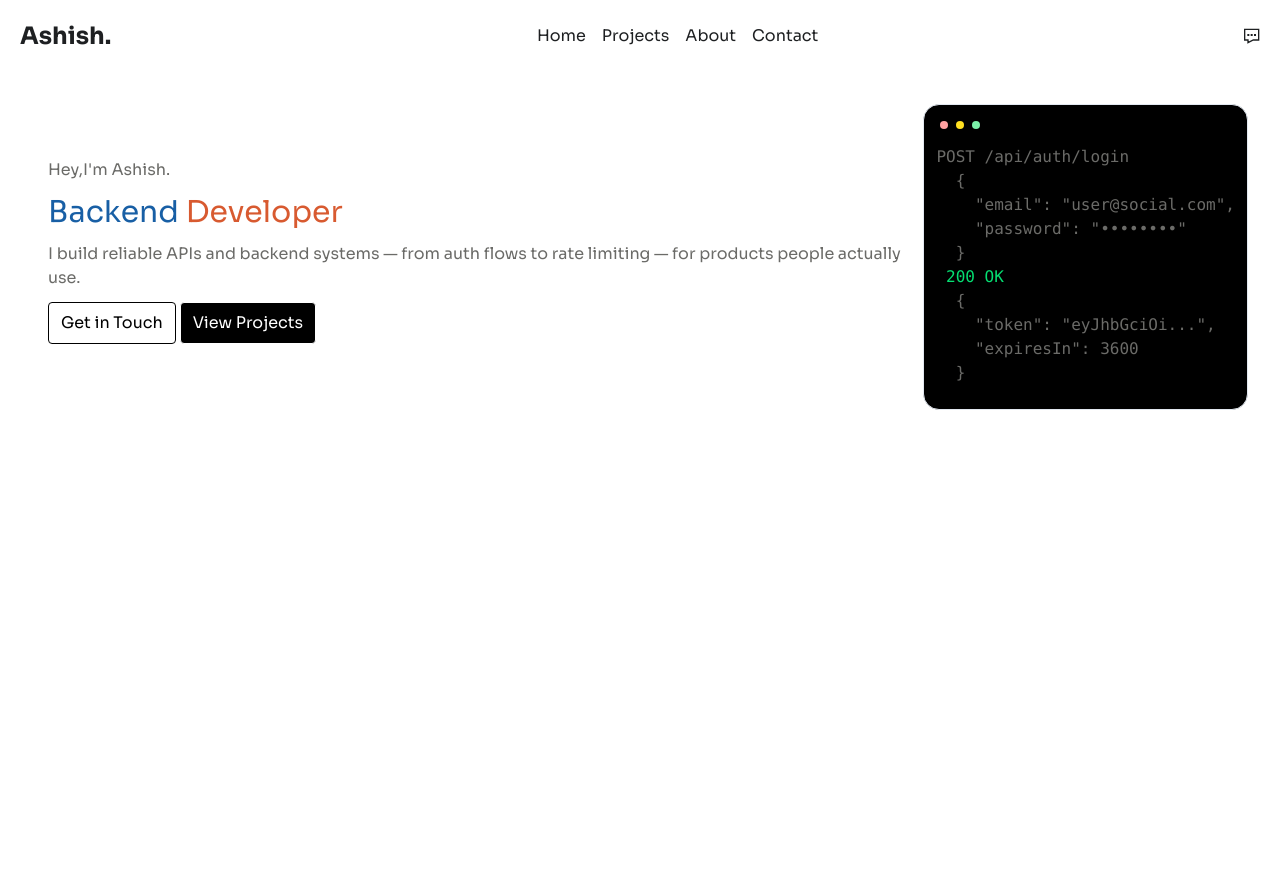
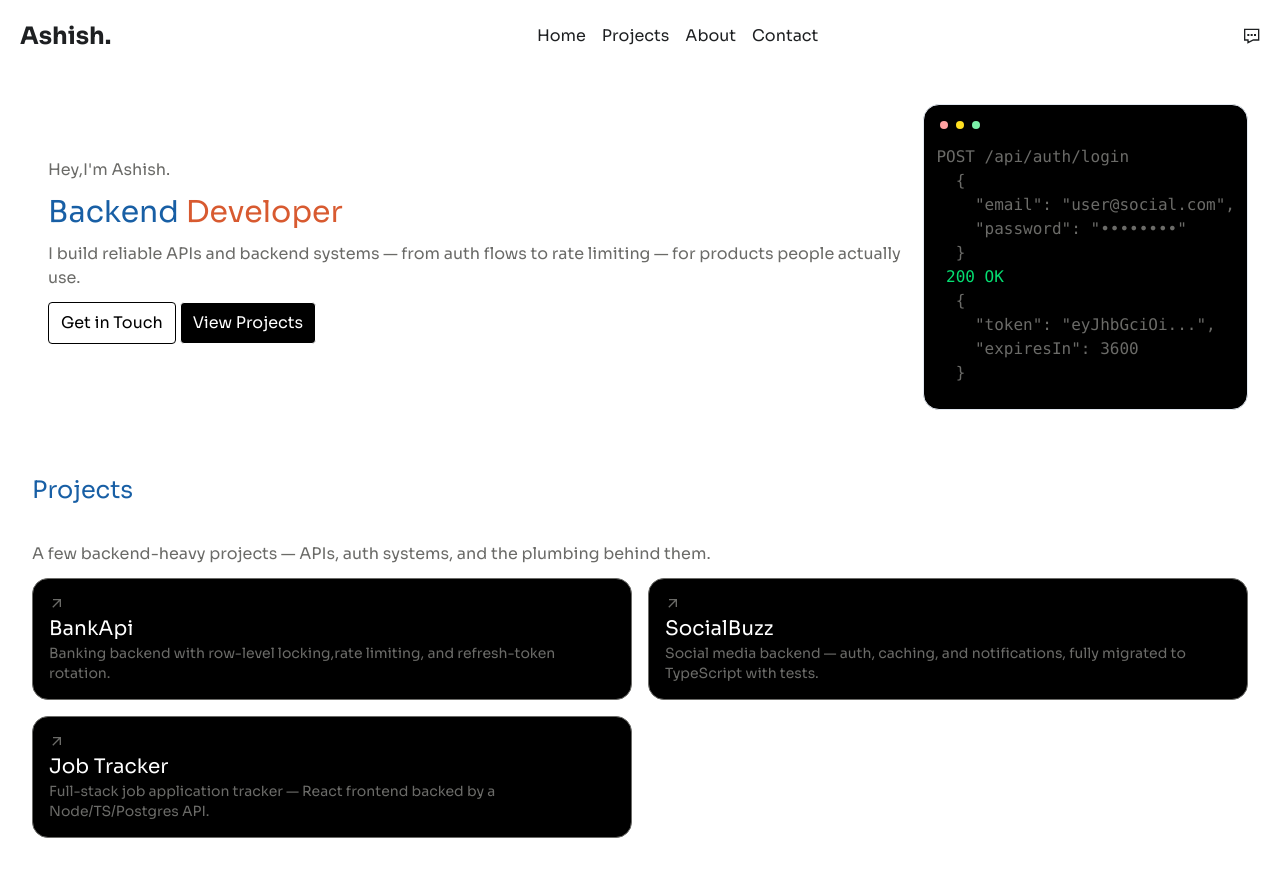
Before and after one commit to AshishResolute/portfolio, a React app in the folder portfolio/: page / in a window 1280 px wide. Before the commit the page ends 800 px from the top, so only its background shows below. Built offline with nearby package versions, Linux system fonts and the light colour scheme; the HTML template or start-up script is replaced by a standard one.

Commit message:
Add:Projects Section,need to add github and live docs buttons for each project card

```diff
--- a/portfolio/src/App.jsx
+++ b/portfolio/src/App.jsx
@@ -2,14 +2,16 @@ import "./index.css"
 import { useState } from "react"
 import { NavBar,NavModal } from "./components/Navbar.jsx"
 import { Hero } from "./components/main.jsx"
+import { Projects } from "./components/project.jsx"
 
 let App = ()=>{
   const [navModal,setNavModal]=useState(false)
   return(
-    <div className="h-screen  text-[#1E2022] flex flex-col font-sora">
+    <div className="  text-[#1E2022] flex flex-col font-sora overflow-auto">
       {navModal&&<NavModal navModal={navModal} setNavModal={setNavModal}/>}
         <NavBar userName="Ashish." navModal={navModal} setNavModal={setNavModal}/>
         <Hero userName="Ashish."/>
+        <Projects/>
     </div>
   )
 }
--- /dev/null
+++ b/portfolio/src/components/project.jsx
@@ -0,0 +1,40 @@
+import { MdArrowOutward } from "react-icons/md";
+import { projects } from "../data/projects.data.js";
+
+export const Projects = ()=>{
+    return (
+        <div className=" p-8 space-y-3 text-[#6b6b68]">
+            <ProjectSectionHeader/>
+            <div className="grid grid-cols-2 gap-4">{projects.map((data)=><ProjectCard key={data.title} title={data.title} description={data.description} githubSrc={data.githubSrc}/>)}</div>
+        </div>
+    )
+}
+
+const ProjectSectionHeader = ()=>{
+    return (
+        <div className="space-y-1 ">
+            <h1 className="text-[#185fa5] text-2xl ">Projects</h1>
+            <h2 className="text-xl text-white">Things I've Built</h2>
+            <p>
+                A few backend-heavy projects — APIs, auth systems, and the plumbing behind them.
+            </p>
+        </div>
+    )
+}
+
+
+const ProjectCard = ({name,title,description,githubSrc})=>{
+    return (
+        <div key={name} className="bg-black border p-4 rounded-2xl space-y-1">
+            <div className="flex justify-between">
+                {/* <Icon /> */}
+                <a href={githubSrc}><MdArrowOutward/></a>
+            </div>
+            <div>
+                <h2 className="text-xl text-white">{title}</h2>
+                <p className="text-sm">{description}</p>
+
+            </div>
+        </div>
+    )
+}
--- /dev/null
+++ b/portfolio/src/data/projects.data.js
@@ -0,0 +1,36 @@
+export const projects = [
+  {
+    icon: "PiPiggyBankFill",
+    title: "BankApi",
+    description:
+      "Banking backend with row-level locking,rate limiting, and refresh-token rotation.",
+    tags: ["Node.js", "Postgres", "JavaScript"],
+    link: "/projects/bankapi",
+    githubSrc:"https://github.com/AshishResolute/bankapi"
+  },
+  {
+    icon: "Social App",
+    title: "SocialBuzz",
+    description:
+      "Social media backend — auth, caching, and notifications, fully migrated to TypeScript with tests.",
+    tags: ["Node.js", "Express.js", "Postgres", "TypeScript", "Redis"],
+    link: "/projects/socialbuzz",
+    githubSrc:"https://github.com/AshishResolute/socialBuzz"
+  },
+  {
+    icon: "Job",
+    title: "Job Tracker",
+    description:
+      "Full-stack job application tracker — React frontend backed by a Node/TS/Postgres API.",
+    tags: [
+      "Node.js",
+      "Postgres",
+      "TypeScript",
+      "React",
+      "JavaScript",
+      "Prisma",
+    ],
+    link: "/projects/jobtracker",
+    githubSrc:"https://github.com/AshishResolute/Tracker_FrontEnd"
+  },
+];
```
